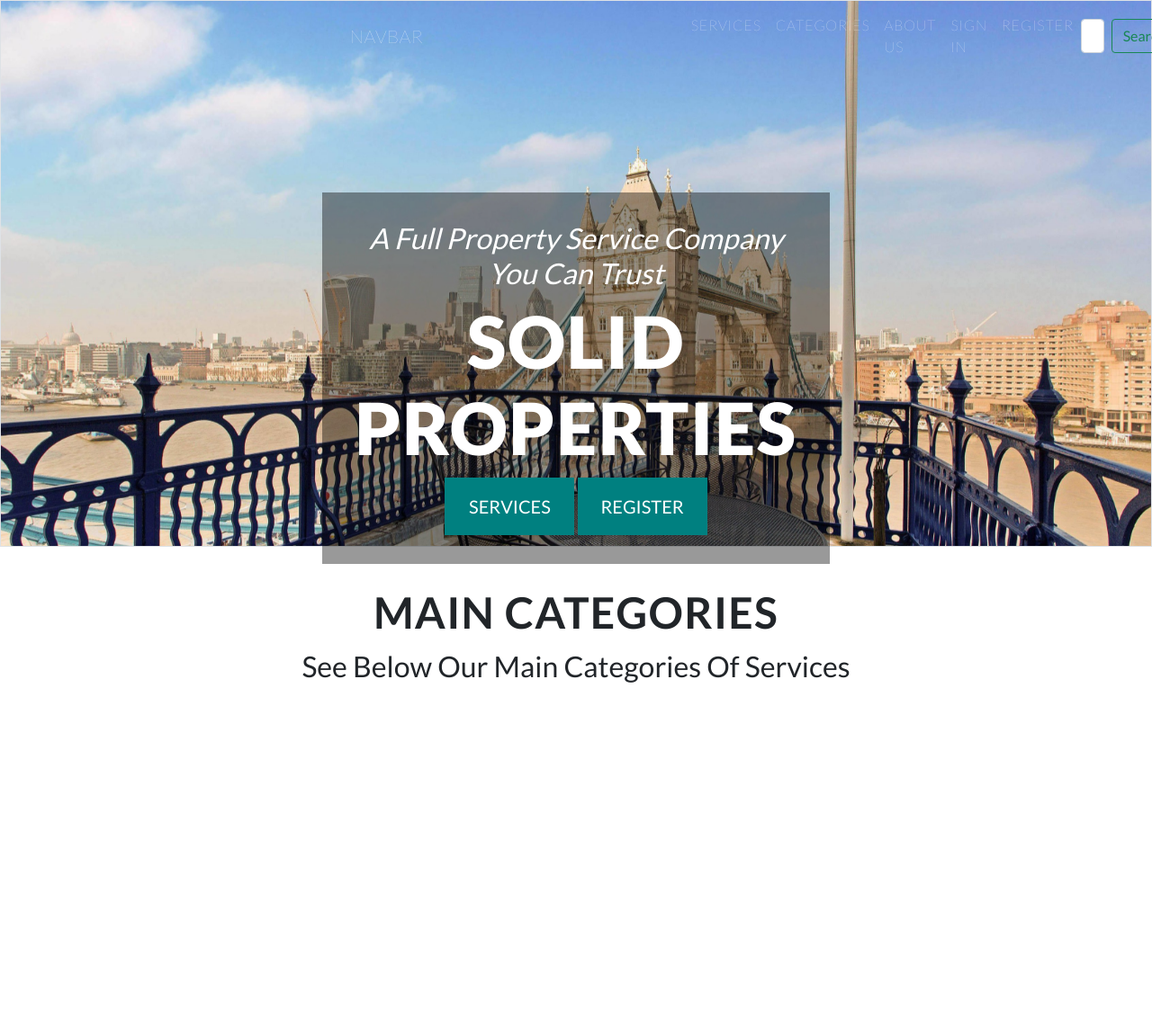
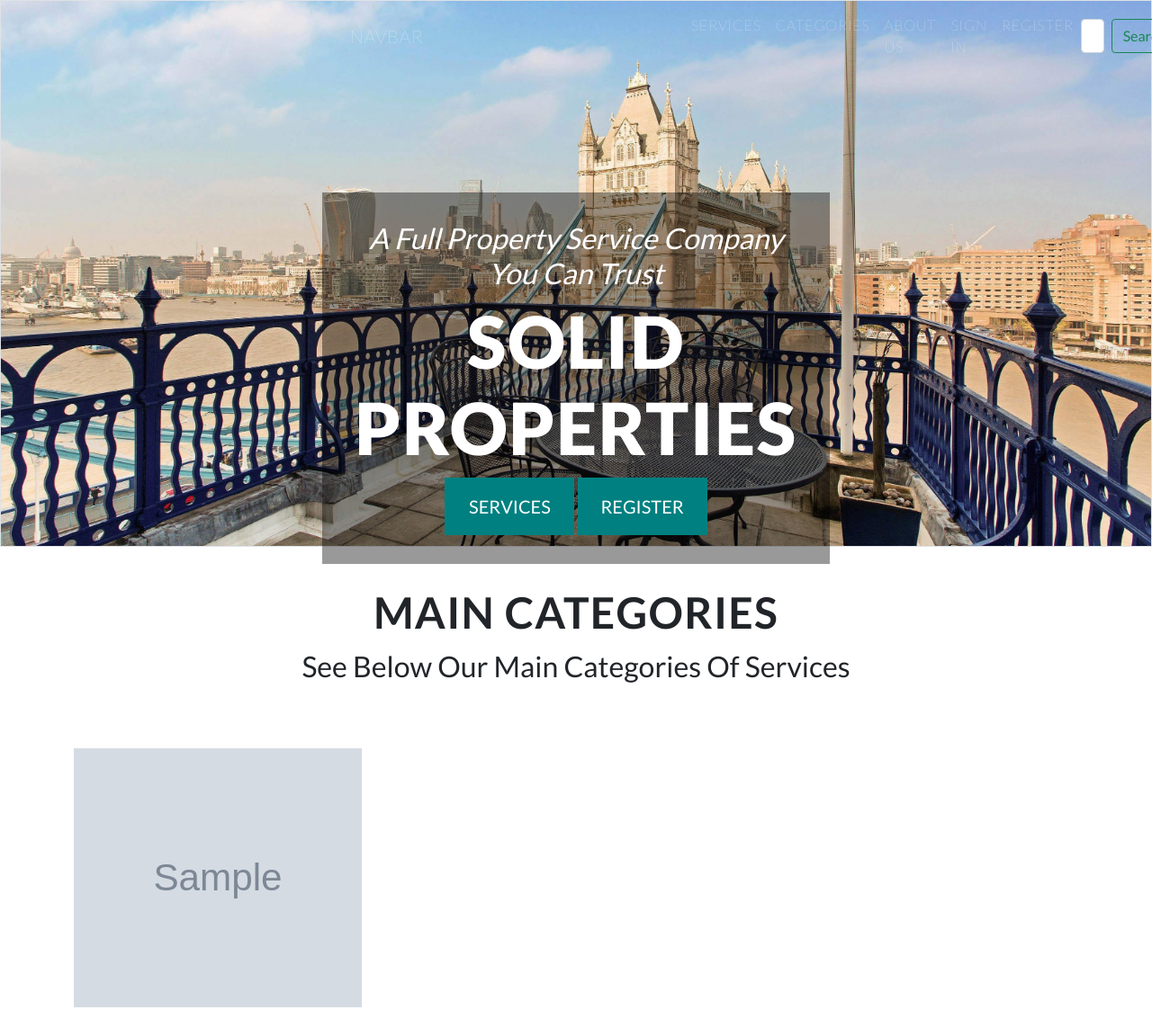
Before and after one commit to Astig-1982/Solid-Properties-Project, a Django app: page / in a window 1280 px wide. Shown: the whole page at 90% size. Before the commit the page ends 759 px from the top, so only its background shows below. Run offline with Django 3.2, Linux system fonts and the light colour scheme; tables that the repository leaves empty hold one stand-in row (values such as "Sample post"); grey boxes marked "Sample" are stand-in pictures; some libraries are stand-ins or nearby versions.

Commit message:
Added category images at home page

```diff
--- a/home/templates/home/index.html
+++ b/home/templates/home/index.html
@@ -20,5 +20,14 @@
         </div>
     </div>
 </div>
+<div class="container category-container">
+    <div class="row">
+        {% for category in categories %}
+            <div class="col-12 col-md-4 category-column">
+                <img class="category-image" src="{{ category.image.url }}" alt="{{ category.name }}">
+            </div>
+        {% endfor %}
+    </div>
+</div>
 
 {% endblock %}
--- a/home/views.py
+++ b/home/views.py
@@ -1,7 +1,15 @@
 from django.shortcuts import render
+from services.models import Category
 
 # Create your views here.
 
 
 def index(request):
-    return render(request, "home/index.html")
+
+    categories = Category.objects.all()
+
+    context = {
+        'categories': categories
+    }
+
+    return render(request, "home/index.html", context)
--- a/static/css/base.css
+++ b/static/css/base.css
@@ -28,6 +28,9 @@ body {
 }
 
 /* --------------- home page starts here -------------- */
+
+            /* ------- landing section ------ */
+
 
 .landing-row {
     height: 76vh;
@@ -75,6 +78,21 @@ body {
 .categories-title h4 {
     margin-top: 1%;
     font-size: 2rem;
+}
+
+            /* ------- category section ------ */
+
+.category-container {
+    margin-top: 5%;
+}
+
+.category-image {
+    width: 20rem;
+    height: 18rem;
+}
+
+.category-column {
+    margin-bottom: 2%;
 }
 
 /* --------------- services page starts here -------------- */
```
Also changed, not shown: media/admin_JTxf8cp.jpg (added), media/free.jpg (added).
